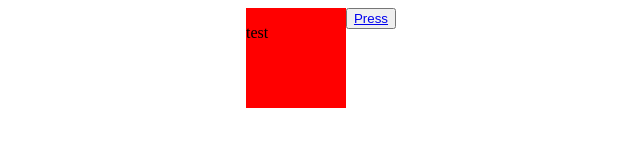
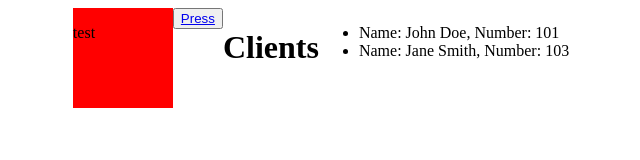
Before and after one commit to fTomanek/fTomanek.github.io, a plain HTML site: page index.html in a window 1280 px wide. Shown: the whole page, without its empty margins (327-967 px from the left). Drawn offline with Linux system fonts and the light colour scheme.

Commit message:
json asi funguje

```diff
--- /dev/null
+++ b/database.json
@@ -0,0 +1,10 @@
+[
+    {
+      "name": "John Doe",
+      "number": 101
+    },
+    {
+      "name": "Jane Smith",
+      "number": 103
+    }
+  ]
--- a/index.html
+++ b/index.html
@@ -32,5 +32,26 @@
         <a href="/test/">Press</a>
     </button>
 
+    <h1>Clients</h1>
+    <ul id="client-list"></ul>
+
+
+    <script>
+        fetch('database.json')
+            .then(response => response.json())  // Convert the response to JSON format
+            .then(data => {
+      // Get the HTML element to display the clients
+                const clientList = document.getElementById('client-list');
+
+      // Loop through the JSON data and display it
+            data.forEach(client => {
+                const listItem = document.createElement('li');  // Create a new list item for each client
+                listItem.textContent = `Name: ${client.name}, Number: ${client.number}`;  // Add text to the list item
+                clientList.appendChild(listItem);  // Add the list item to the 'client-list' element
+            });
+        })
+        .catch(error => console.error('Error fetching client data:', error));  // Handle errors
+    </script>
+
 </body>
 </html>
```
